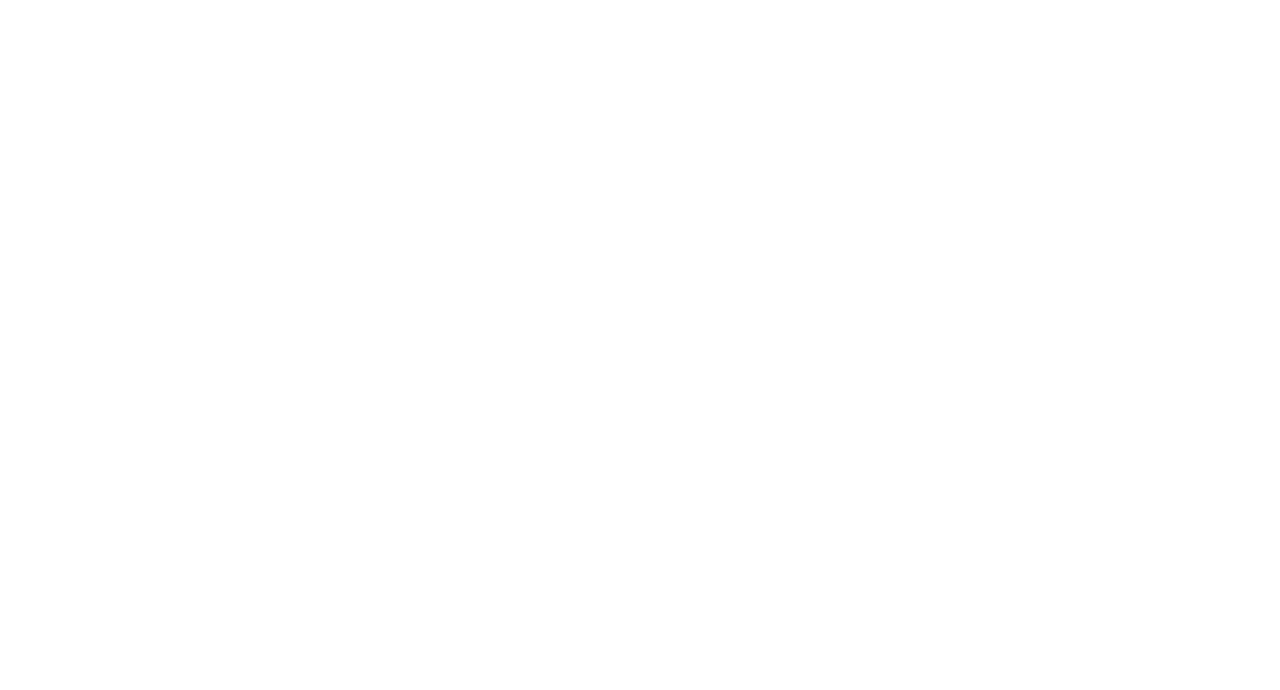
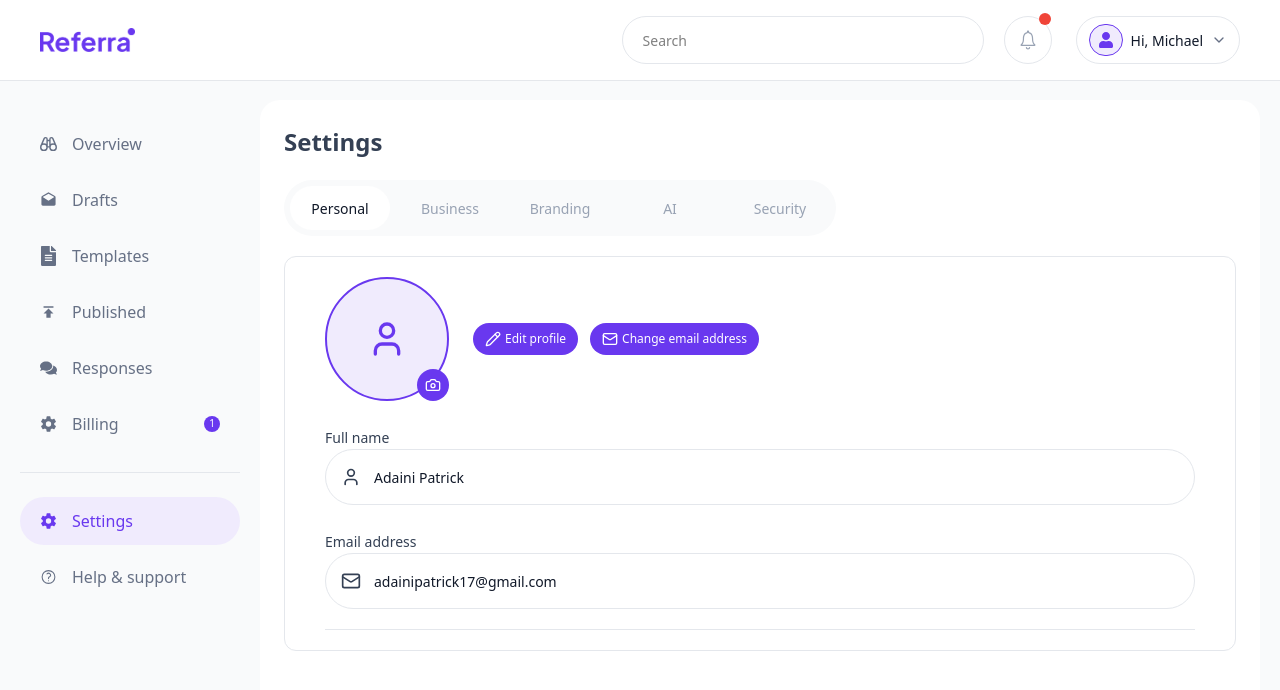
Before and after one commit to FavourDarasimi/Referra, a React (Vite) app: page /business/settings in a window 1280 px wide. Before the commit this address had no page. Shown: the top 690 px of the page. Built offline with nearby package versions, Linux system fonts and the light colour scheme.

Commit message:
Profile Settings

```diff
--- a/src/App.jsx
+++ b/src/App.jsx
@@ -25,6 +25,7 @@
 import BusinessPublished from "./pages/Business/BusinessPublished";
 import BusinessResponses from "./pages/Business/BusinessResponses";
 import BusinessBilling from "./pages/Business/BusinessBilling";
+import BusinessSettings from "./pages/Business/BusinessSettings";
 
 function App() {
   const { toasts, removeToast } = useContext(Context);
@@ -84,6 +85,7 @@
           <Route path="/business/published" element={<BusinessPublished />} />
           <Route path="/business/responses" element={<BusinessResponses />} />
           <Route path="/business/billing" element={<BusinessBilling />} />
+          <Route path="/business/settings" element={<BusinessSettings />} />
         </Route>
 
         {/* Individual Routes */}
--- /dev/null
+++ b/src/components/BusinessProfileSettings.jsx
@@ -0,0 +1,86 @@
+import React, { useState } from "react";
+import { User, Mail, Camera, Pencil } from "lucide-react";
+import Button from "./Button";
+
+const BusinessProfileSettings = () => {
+  const [formData, setFormData] = useState({
+    fullName: "Adaini Patrick",
+    email: "adainipatrick17@gmail.com",
+  });
+
+  return (
+    <div className="space-y-[20px] border border-[#E4E7EC] py-[20px] px-[40px] rounded-[12px]">
+      {/* Profile Section */}
+      <div className="flex gap-[40px] items-start">
+        <div className="flex-1 space-y-[24px]">
+          {/* Profile Picture */}
+          <div className="flex items-center gap-[24px]">
+            <div className="relative">
+              <div className="p-[40px] rounded-full bg-[#F0EBFD] border-[2px] border-[#6938EF] flex items-center justify-center">
+                <User className="w-[40px] h-[40px] text-[#6938EF]" />
+              </div>
+              <button className="absolute bottom-0 right-0 w-[32px] h-[32px] bg-[#6938EF] rounded-full flex items-center justify-center hover:bg-[#6033D9] transition-colors">
+                <Camera className="w-[16px] h-[16px] text-white" />
+              </button>
+            </div>
+            <div className="space-y-[8px]">
+              <div className="flex gap-[12px]">
+                <Button
+                  title="Edit profile"
+                  Icon={Pencil}
+                  type="primary"
+                  size="mini"
+                />
+
+                <Button
+                  title="Change email address"
+                  Icon={Mail}
+                  type="primary"
+                  size="mini"
+                />
+              </div>
+            </div>
+          </div>
+
+          {/* Full Name */}
+          <div className="space-y-[8px]">
+            <label className="text-[14px] font-medium text-[#344054]">
+              Full name
+            </label>
+            <div className="relative">
+              <User className="absolute left-[16px] top-1/2 -translate-y-1/2 w-[20px] h-[20px] text-[#344054]" />
+              <input
+                type="text"
+                name="fullName"
+                value={formData.fullName}
+                disabled
+                className="w-full h-[56px] pl-[48px] pr-[16px] border border-[#E4E7EC] rounded-full text-[14px] text-[#101828] outline-none focus:border-[#6938EF] focus:ring-1 focus:ring-[#6938EF]/20"
+              />
+            </div>
+          </div>
+
+          {/* Email */}
+          <div className="space-y-[8px]">
+            <label className="text-[14px] font-medium text-[#344054]">
+              Email address
+            </label>
+            <div className="relative">
+              <Mail className="absolute left-[16px] top-1/2 -translate-y-1/2 w-[20px] h-[20px] text-[#344054]" />
+              <input
+                type="email"
+                name="email"
+                value={formData.email}
+                disabled
+                className="w-full h-[56px] pl-[48px] pr-[16px] border border-[#E4E7EC] rounded-full text-[14px] text-[#101828] outline-none focus:border-[#6938EF] focus:ring-1 focus:ring-[#6938EF]/20"
+              />
+            </div>
+          </div>
+        </div>
+      </div>
+
+      <div className="border-t border-[#E4E7EC]"></div>
+    </div>
+  );
+};
+
+export default BusinessProfileSettings;
--- a/src/components/BusinessSideBar.jsx
+++ b/src/components/BusinessSideBar.jsx
@@ -24,6 +24,8 @@
     setActiveNav("Responses");
   } else if (path.includes("/billing")) {
     setActiveNav("Billing");
+  } else if (path.includes("/settings")) {
+    setActiveNav("Settings");
   }
 
   const topNavItems = [
@@ -48,6 +50,7 @@
     if (item.name === "Published") navigate("/business/published");
     if (item.name === "Responses") navigate("/business/responses");
     if (item.name === "Billing") navigate("/business/billing");
+    if (item.name === "Settings") navigate("/business/settings");
   };
 
   if (isFormBuilder) {
@@ -132,7 +135,7 @@
             return (
               <button
                 key={item.name}
-                onClick={() => setActiveNav(item.name)}
+                onClick={() => handleClick(item)}
                 className={`w-full flex items-center gap-[15px] px-[20px] py-[12px] rounded-full transition-all ${
                   isActive ? "bg-[#F0EBFD] text-[#6938EF]" : "text-[#667085]"
                 }`}
--- /dev/null
+++ b/src/pages/Business/BusinessSettings.jsx
@@ -0,0 +1,92 @@
+import React, { useState } from "react";
+import {
+  User,
+  Mail,
+  Camera,
+  Building2,
+  Palette,
+  Cpu,
+  Shield,
+  Eye,
+  EyeOff,
+} from "lucide-react";
+import BusinessProfileSettings from "../../components/BusinessProfileSettings";
+
+const BusinessSettings = () => {
+  const [activeTab, setActiveTab] = useState("Personal");
+  const [showPassword, setShowPassword] = useState(false);
+
+  const tabs = [
+    { name: "Personal", icon: User },
+    { name: "Business", icon: Building2 },
+    { name: "Branding", icon: Palette },
+    { name: "AI", icon: Cpu },
+    { name: "Security", icon: Shield },
+  ];
+
+  return (
+    <div className="bg-white p-[24px] rounded-[20px] min-h-full space-y-[20px]">
+      {/* Header */}
+      <div className="">
+        <h1 className="text-[24px] font-semibold text-[#344054]">Settings</h1>
+      </div>
+
+      {/* Tabs */}
+      <div className="bg-[#F9FAFB] w-fit p-[6px] rounded-full">
+        <div className="flex gap-[10px]">
+          {tabs.map((tab) => {
+            const Icon = tab.icon;
+            return (
+              <button
+                key={tab.name}
+                onClick={() => setActiveTab(tab.name)}
+                className={`p-[10px] w-[100px] transition-colors ${
+                  activeTab === tab.name
+                    ? "bg-white rounded-full text-[#101828]"
+                    : "text-[#98A2B3]"
+                }`}
+              >
+                <span className="text-[14px] font-medium">{tab.name}</span>
+              </button>
+            );
+          })}
+        </div>
+      </div>
+
+      {/* Personal Tab Content */}
+      {activeTab === "Personal" && <BusinessProfileSettings />}
+
+      {/* Other Tabs (Placeholder) */}
+      {activeTab !== "Personal" && (
+        <div className="flex items-center justify-center h-[400px]">
+          <div className="text-center space-y-[16px]">
+            <div className="w-[80px] h-[80px] rounded-full bg-[#F9FAFB] flex items-center justify-center mx-auto">
+              {activeTab === "Business" && (
+                <Building2 className="w-[40px] h-[40px] text-[#667085]" />
+              )}
+              {activeTab === "Branding" && (
+                <Palette className="w-[40px] h-[40px] text-[#667085]" />
+              )}
+              {activeTab === "AI" && (
+                <Cpu className="w-[40px] h-[40px] text-[#667085]" />
+              )}
+              {activeTab === "Security" && (
+                <Shield className="w-[40px] h-[40px] text-[#667085]" />
+              )}
+            </div>
+            <div>
+              <h3 className="text-[16px] font-semibold text-[#101828] mb-[8px]">
+                {activeTab} Settings
+              </h3>
+              <p className="text-[14px] text-[#667085]">
+                This section is under development
+              </p>
+            </div>
+          </div>
+        </div>
+      )}
+    </div>
+  );
+};
+
+export default BusinessSettings;
```
